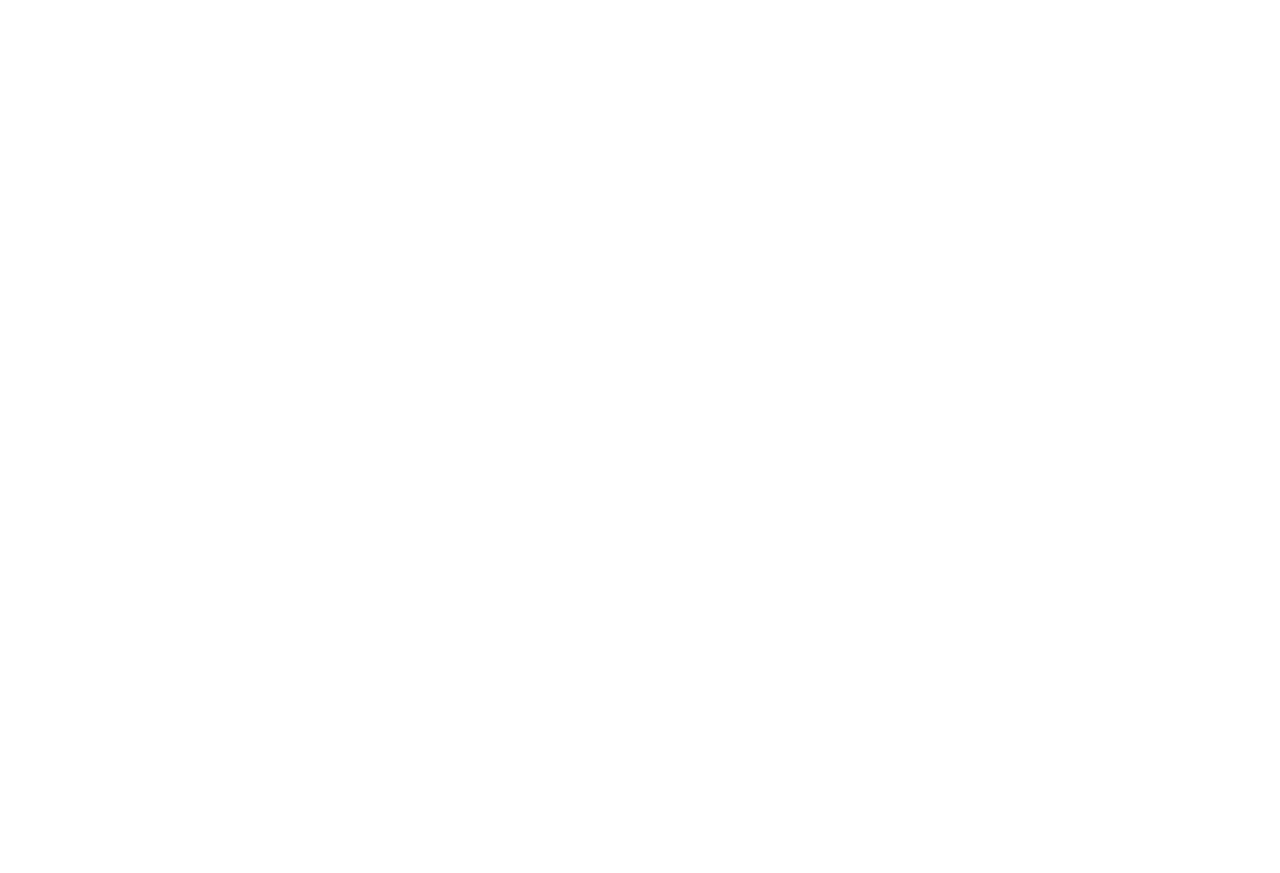
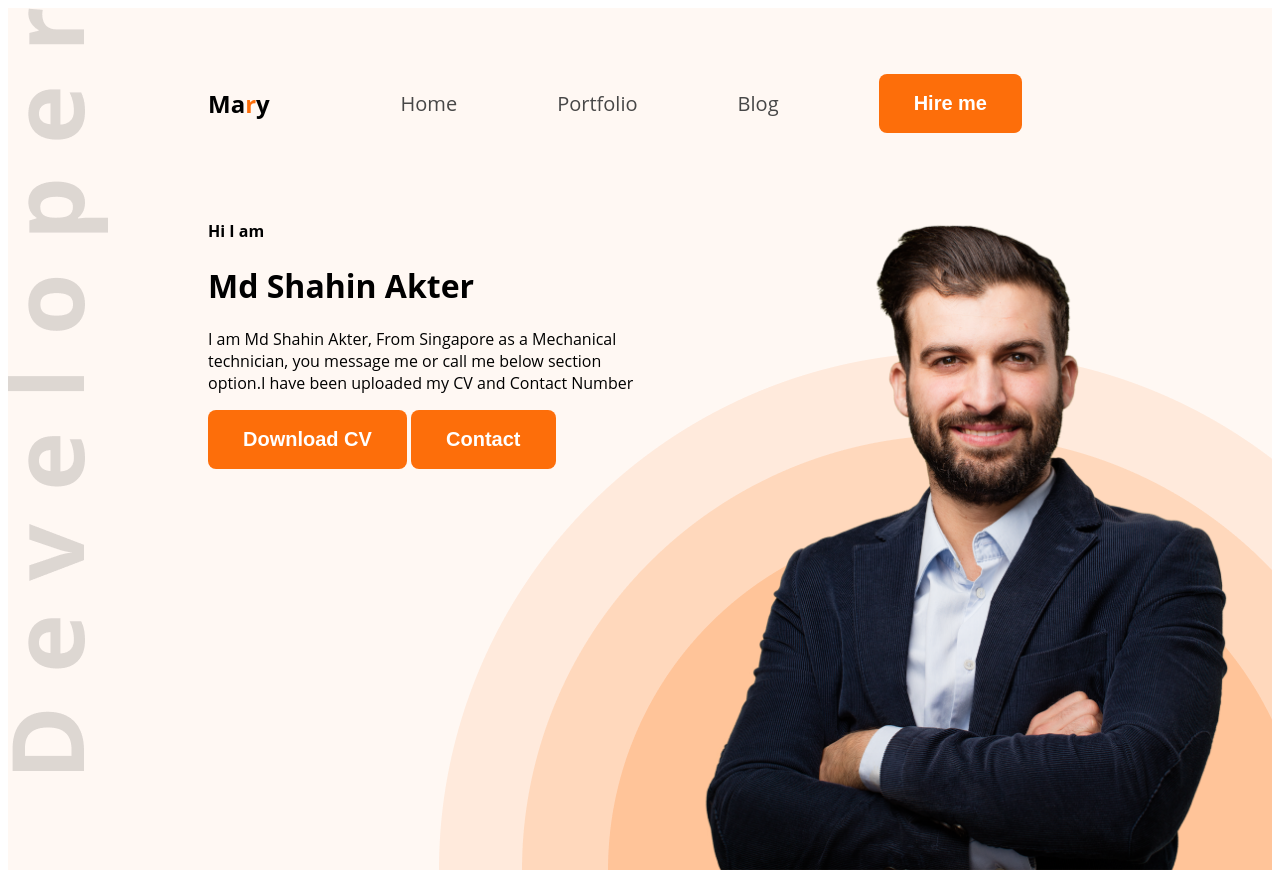
Before and after one commit to Shahinakter367/webdev-portfoli, a plain HTML site: page index.html in a window 1280 px wide. Shown: the top 873 px of the page. Before the commit the page ends 800 px from the top, so only its background shows below. Drawn offline with Linux system fonts and the light colour scheme.

Commit message:
indext file update

```diff
--- a/index.html
+++ b/index.html
@@ -1,19 +1,72 @@
+
 <!DOCTYPE html>
 <html lang="en">
 <head>
     <meta charset="UTF-8">
     <meta name="viewport" content="width=device-width, initial-scale=1.0">
-    <title>Web Developer Fortfolio</title>
+    <title>Web developer Portfolio Site</title>
+    <link rel="stylesheet" href="style/style.css">
 </head>
-<body>
-    <header>
+<body class="open-sans-normal ">
+    <header class="header secondary-bg">
+        <nav>
+            <h2>Ma<span class="text-primary" >r</span>y</h2>
+
+            <ul class="banner-style">
+                <li><a class="dark-2" href="">Home</a></li>
+                <li><a class="dark-2">Portfolio</a></li>
+                <li><a class="dark-2" href="">Blog</a></li>
+                <li><button class="btn-primary">Hire me</button></li>
+            </ul>
+        </nav>
+
+        <div class="banner">
+            <div class="banner-content">
+              <h4 class="banner-grettings">Hi I am</h4>
+              <h1 class="banner-title">Md Shahin Akter</h1>
+              <p class="banner-discreption">I am Md Shahin Akter, From Singapore as a Mechanical technician, you message me or call me below section option.I have been uploaded my CV and Contact Number  </p>
+              <button class="btn-primary"><i class="fa-solid fa-download"></i>Download CV</button>
+              <button class="btn-primary"><i class="fa-solid fa-phone"></i>Contact</button>
+
+
+            </div>
+        <img class="banner-profile-pic" src="/images/hardy.png" alt="">
+</div>
 
     </header>
-    <main>
+    <main class="main">
+        <section class=" about secondary-bg">
+            <h3 class="section-title">About Me </h3>
+            <p class="section-description">Hi i am shahin i am a worker , forienger Lorem, ipsum dolor sit amet consectetur adipisicing elit. Provident, at. Accusantium harum, quas, esse iste possimus cumque necessitatibus ipsa ducimus doloribus velit voluptate tempore dolorem quae non commodi aspernatur. Labore. </p>
+        <div class="about-items">
+            <!-- .about-item*4>p.item-title.item-description -->
+            <div class="about-item">
+                <p class="item-title">Name</p>
+                <p class="item-description">Mary Hardy</p>
+            </div>
+            <div class="about-item">
+                <p class="item-title">Email</p>
+                <p class="item-description">abc@gmail.com</p>
+            </div>
+            <div class="about-item">
+                <p class="item-title">Date of Birth</p>
+                <p class="item-description">1990 july 22</p>
+            </div>
+            <div class="about-item">
+                <p class="item-title">From</p>
+                <p class="item-description">California UK</p>
+            </div>
+
+
+        </div>
+
+        </section>
 
     </main>
-    <footer>
+<footer>
 
-    </footer>
+</footer>
+
+
 </body>
 </html>
--- /dev/null
+++ b/style/style.css
@@ -0,0 +1,125 @@
+/* font style from google */
+.open-sans-normal  {
+    font-family: "Open Sans", serif;
+    font-optical-sizing: auto;
+    font-style: normal;
+    font-variation-settings:
+      "wdth" 100;
+  }
+
+  /* header image position  */
+  .header{
+    background-image: url(../images/developer.png), url(../images/header_bg.png);
+    background-repeat: no-repeat;
+    background-position: top left, bottom right;
+  }
+
+
+
+
+/* nav style */
+
+nav ul li {
+    margin: 50px;
+    list-style: none;
+}
+/* flex use display */
+
+
+.banner {
+    display: flex;
+    justify-content: space-between;
+    margin: 0 35px 0 200px;
+  }
+
+  .banner-profile-pic{
+
+    width: 580px;
+  }
+  .banner-content{
+    width: 580px;
+  }
+
+
+  nav {
+    display: flex;
+    align-items: center;
+    justify-content: space-between;
+    margin: 0 200px ;
+
+  }
+
+  .dark-2{
+    color: #474747;
+  }
+
+nav ul{
+    display: flex;
+    align-items: center;
+   }
+/* anchore decoration style */
+nav ul li a {
+    text-decoration: none;
+    font-size: 20px;
+  }
+ .nav-title{
+    font-weight: 800;
+    font-size: 45px;
+ }
+
+ .text-primary{
+    color: #FD6E0A;
+ }
+
+  .btn-primary{
+
+background-color: #FD6E0A;
+font-weight: bold;
+font-size: 20px;
+color: white ;
+border: none;
+padding: 18px 35px;
+border-radius: 8px;
+}
+
+.secondary-bg{
+    background-color: #fff8f3;
+}
+
+.section-title{
+    font-weight: bold;
+    font-size: 35px;
+    color: #181818;
+}
+
+/* main section style */
+.section-description{
+    font-size: 25px;
+    color: #474747;
+
+}
+
+.main{
+    max-width: 1140px;
+    margin: 0 auto;
+}
+
+
+
+/* About style */
+.about{
+    border-radius: 10px;
+    padding: 130px 150px;
+    text-align: center;
+    margin-top: 130px;
+}
+
+.about-items{
+    display: flex;
+    justify-content: space-around;
+}
+
+.item-description{
+    font-weight: 600;
+
+}
```
